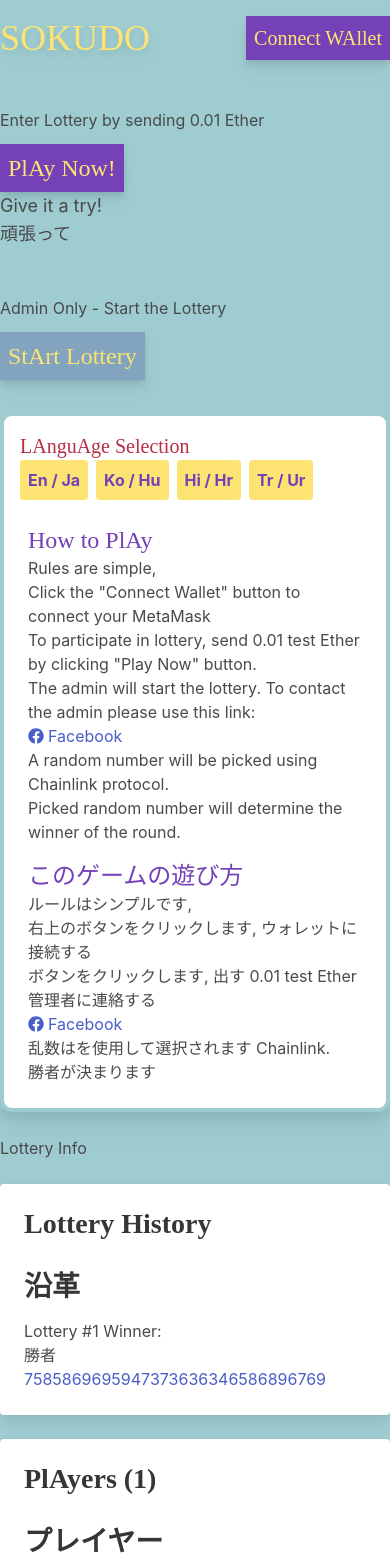
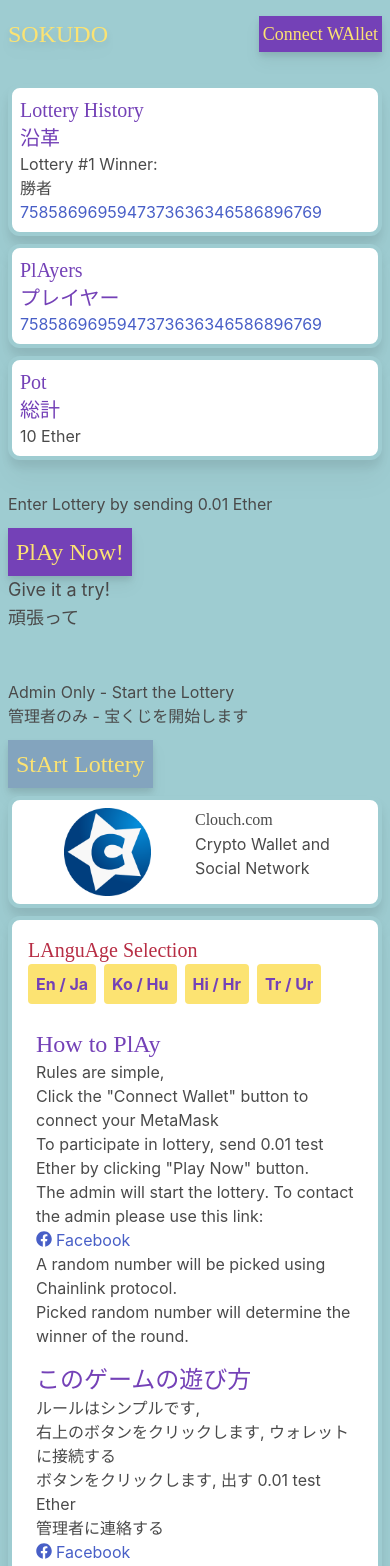
Before and after one commit to SJuras/Web3-Lottery, a Next.js app in the folder lottery-dapp/: page /lotterypage in a window 390 px wide. Shown: the top 1566 px of the page. Built offline with nearby package versions, Linux system fonts and the light colour scheme; a web font is replaced by a local one.

Commit message:
1.3.3 ads added.

```diff
--- a/lottery-dapp/pages/index.js
+++ b/lottery-dapp/pages/index.js
@@ -201,8 +201,8 @@ export default function Home() {
 
         {/* instructions */}
         <div className="w-full">
-          <div className="w-full max-w-7xl mx-auto flex flex-col md:flex-row mb-4 p-4 rounded-xl border-4 border-customLightBlue drop-shadow-xl bg-white">
-            <div className="w-full md:w-1/2">
+          <div className="w-full max-w-7xl mx-auto flex flex-col md:flex-row mb-4">
+            <div className="w-full md:w-1/2 p-4 rounded-xl border-4 border-customLightBlue drop-shadow-xl bg-white">
 
               <div className="w-full flex flex-col mb-4">
                 <h4 className="text-2xl font-[Starduster] text-customRed">lAnguAge Selection</h4>
@@ -218,6 +218,9 @@ export default function Home() {
               { descLang == 1 &&
               <div className="w-full">
                 <h3 className="text-2xl text-customPurple font-[Starduster]">How to Use</h3>
+                <p>
+                  Hello, I am Sindi. I will be your virtual host.
+                </p>
                 <p>
                   You are going to need a MetaMask wallet, if you don't have one installed yet you can download it here:
                 </p>
@@ -252,6 +255,9 @@ export default function Home() {
             <div className="w-full">
               <h3 className="text-2xl text-customPurple font-[Starduster]">それの使い方</h3>
               <p>
+                こんにちは、シンディです, 私があなたのホストになります
+              </p>
+              <p>
                 MetaMaskウォレットが必要になります, <br />こちらからダウンロードできます:
               </p>
               <a href="https://metamask.io/" className="text-customPurple font-bold transition duration-300 hover:text-customBlue">metamask.io</a>
@@ -285,6 +291,9 @@ export default function Home() {
           { descLang == 3 &&
           <div className="w-full">
             <h3 className="text-2xl text-customPurple font-[Starduster]">कैसे इस्तेमाल करे</h3>
+            <p>
+              हैलो, मैं सिंधी हूँ, मैं आपका मेजबान बनूंगा.
+            </p>
             <p>
               आपको मेटामास्क वॉलेट की आवश्यकता होगी, <br />
               आप द्वारा इसे यहां पर डाउनलोड किया जा सकता है:
@@ -321,6 +330,9 @@ export default function Home() {
         <div className="w-full">
           <h3 className="text-2xl text-customPurple font-[Starduster]">hogyAn kell hAsznAlni</h3>
           <p>
+            Hello, Sindi vagyok, én leszek a házigazdád.
+          </p>
+          <p>
             Szüksége lesz egy MetaMask pénztárcára, ezt itt tudod letölteni:
           </p>
           <a href="https://metamask.io/" className="text-customPurple font-bold transition duration-300 hover:text-customBlue">metamask.io</a>
@@ -352,6 +364,9 @@ export default function Home() {
       { descLang == 5 &&
       <div className="w-full">
         <h3 className="text-2xl text-customPurple font-[Starduster]">bu nAsil kullAnilir</h3>
+        <p>
+          Merhaba ben Sindi, senin ev sahibin olacağım.
+        </p>
         <p>
           Bir MetaMask cüzdanına ihtiyacınız olacak, buradan indirebilirsiniz:
         </p>
--- a/lottery-dapp/pages/lotterypage.js
+++ b/lottery-dapp/pages/lotterypage.js
@@ -25,14 +25,14 @@ export default function Home() {
 
       <main className="">
       {/* navbar */}
-        <nav className="w-full max-w-7xl mx-auto pt-4 mb-4">
+        <nav className="w-full max-w-7xl mx-auto pt-4 mb-4 px-2 md:px-0">
           <div className="flex justify-between items-center">
             <div className="cursor-pointer">
                 <Link href="/">
-                  <h1 className="font-[Starduster] text-4xl text-customYellow drop-shadow-lg drop-shadow-lg">SOKUDO</h1>
+                  <h1 className="font-[Starduster] text-2xl md:text-4xl text-customYellow drop-shadow-lg drop-shadow-lg">SOKUDO</h1>
                 </Link>
             </div>
-            <div className="p-2 bg-customPurple font-[Starduster] text-xl text-customYellow cursor-pointer drop-shadow-lg transition duration-300 hover:bg-customLightPurple">
+            <div className="p-1 text-lg md:p-2 bg-customPurple font-[Starduster] md:text-2xl text-customYellow cursor-pointer drop-shadow-lg transition duration-300 hover:bg-customLightPurple">
               <button className="font-[Starduster] cursor-pointer">
                 Connect WAllet
               </button>
@@ -43,9 +43,34 @@ export default function Home() {
         {/* main content */}
         <div className="w-full max-w-7xl mx-auto mt-4 mb-4">
           <section className="mt-5">
-            <div className="columns">
-              <div className="column is-two-thirds">
-                <section className="mt-5">
+            <div className="flex flex-col md:flex-row">
+              <div className="flex w-full md:w-2/3 flex-col h-full p-2">
+                <section className="md:mt-5">
+
+                <div className="flex flex-col md:hidden w-full mb-5">
+                  <div className="w-full mb-2 p-2 rounded-xl border-4 border-customLightBlue drop-shadow-xl bg-white">
+                    <h4 className="text-xl font-[Starduster] text-customPurple">Lottery History</h4>
+                    <h4 className="text-xl font-[Starduster] text-customPurple">沿革</h4>
+                    <p>Lottery #1 Winner:</p>
+                    <p>勝者</p>
+                    <div className="w-full">
+                      <a href="" target="_blank">7585869695947373636346586896769</a>
+                    </div>
+                  </div>
+                  <div className="w-full mb-2 p-2 rounded-xl border-4 border-customLightBlue drop-shadow-xl bg-white">
+                    <h4 className="text-xl font-[Starduster] text-customPurple">PlAyers</h4>
+                    <h4 className="text-xl font-[Starduster] text-customPurple">プレイヤー</h4>
+                    <div className="w-full">
+                      <a href="" target="_blank">7585869695947373636346586896769</a>
+                    </div>
+                  </div>
+                  <div className="w-full mb-2 p-2 rounded-xl border-4 border-customLightBlue drop-shadow-xl bg-white">
+                    <h4 className="text-xl font-[Starduster] text-customPurple">Pot</h4>
+                    <h4 className="text-xl font-[Starduster] text-customPurple">総計</h4>
+                    <p>10 Ether</p>
+                  </div>
+                </div>
+
                   <p>Enter Lottery by sending 0.01 Ether</p>
                   <button className="mt-3 p-2 bg-customPurple text-customYellow font-[Starduster] text-2xl cursor-pointer drop-shadow-lg transition duration-300 hover:bg-customLightPurple">
                     PlAy Now!
@@ -55,11 +80,27 @@ export default function Home() {
                 </section>
                 <section className="mt-6">
                   <p>Admin Only - Start the Lottery</p>
+                  <p>管理者のみ - 宝くじを開始します</p>
                   <button className="mt-3 p-2 bg-customBlue text-customYellow font-[Starduster] text-2xl cursor-pointer drop-shadow-lg transition duration-300 hover:bg-customLightBlue">
                     StArt Lottery
                   </button>
                 </section>
-                <div className="flex flex-col mt-8 p-4 rounded-xl border-4 border-customLightBlue drop-shadow-xl bg-white">
+
+                <div className="flex flex-row md:hidden w-full my-2 p-2 rounded-xl border-4 border-customLightBlue drop-shadow-xl bg-white">
+                  <div className="w-1/2 flex justify-center">
+                    <div className="w-1/2">
+                      <a href="https://www.clouch.com/?ref=jaysarif">
+                        <img src="/images/clouch.png" className="h-full w-full" />
+                      </a>
+                    </div>
+                  </div>
+                  <div className="w-1/2">
+                    <h4 className="font-[Starduster]">Clouch.com</h4>
+                    <h5>Crypto Wallet and Social Network</h5>
+                  </div>
+                </div>
+
+                <div className="flex flex-col md:mt-8 p-4 rounded-xl border-4 border-customLightBlue drop-shadow-xl bg-white">
                   <h4 className="text-xl font-[Starduster] text-customRed">LAnguAge Selection</h4>
                   <div className="flex mb-4">
                     <button className="p-2 mr-2 bg-customYellow text-customPurple font-bold rounded transition duration-300 hover:bg-customPurple hover:text-customYellow" onClick={() => changeValue(1)}>En / Ja</button>
@@ -286,7 +327,7 @@ export default function Home() {
 
                 </div>
               </div>
-              <div className="column is-one-third">
+              <div className="hidden md:flex w-full md:w-1/3 flex-col h-full p-2">
                 <p>Lottery Info</p>
                 <section className="mt-5">
                   <div className="card">
@@ -329,6 +370,27 @@ export default function Home() {
                     </div>
                   </div>
                 </section>
+                <section className="mt-5">
+                  <div className="card">
+                    <div className="card-content">
+                      <div className="content">
+                        <div className="flex flex-col justify-center">
+                          <div className="w-full p-2 flex justify-center">
+                              <div className="w-1/2 h-1/2">
+                                <a href="https://www.clouch.com/?ref=jaysarif">
+                                  <img src="/images/clouch.png" className="h-full w-full" />
+                                </a>
+                              </div>
+                          </div>
+                          <div className="w-full p-2">
+                            <h2 className="text-center text-customYellow font-[Starduster]">Clouch.com</h2>
+                            <p className="text-center">Crypto Wallet and Social Network</p>
+                          </div>
+                        </div>
+                      </div>
+                    </div>
+                  </div>
+                </section>
               </div>
             </div>
           </section>
```
Also changed, not shown: lottery-dapp/public/images/clouch.png (added).
